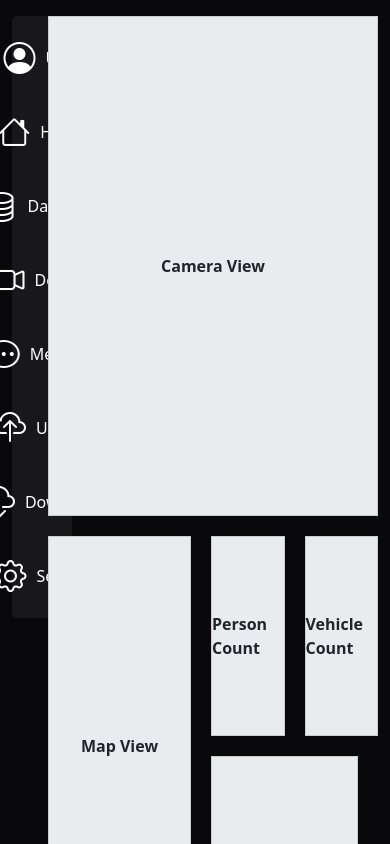
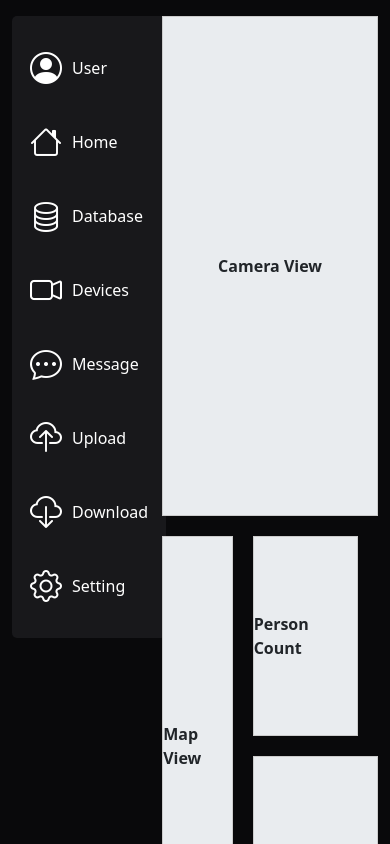
Before and after one commit to VoTanTai-dp/dahua-web-portal, a Vue app in the folder frontend/: page / in a window 390 px wide. Shown: the top 844 px of the page. Built offline with nearby package versions, Linux system fonts and the light colour scheme.

Commit message:
Update NavigationBar.vue

```diff
--- a/frontend/src/layouts/NavigationBar.vue
+++ b/frontend/src/layouts/NavigationBar.vue
@@ -3,14 +3,14 @@
 </script>
 
 <template>
-    <div class="sidebar">
+    <div class="sidebar overflow-hidden">
         <nav class="nav flex-column h-100">
             <div class="top-nav">
                 <RouterLink
                     style="text-decoration: none; color: white; display:flex; justify-content:flex-start; align-items: center;"
                     class="nav-item" to="/user">
                     <i class="bi bi-person-circle" style="font-size: 2rem; margin-right: 10px;"></i>
-                    User
+                    <span>User</span>
                 </RouterLink>
                 <RouterLink
                     style="text-decoration: none; color: white; display:flex; justify-content:flex-start; align-items: center;"
@@ -69,6 +69,7 @@
     color: var(--text-light-color);
     padding: 20px 10px;
     border-radius: 5px;
+    margin-right: 20px;
 }
 
 /* Nav item */
@@ -98,42 +99,6 @@
     flex-wrap: nowrap;
 }
 
-/* Responsive sidebar: thu gọn sidebar ở màn hình nhỏ */
-@media (max-width: 768px) {
-    .sidebar {
-        width: 60px;
-        padding: 10px 5px;
-    }
-
-    .nav-item {
-        justify-content: center;
-        padding: 8px 0;
-    }
-
-    .nav-item i {
-        margin-right: 0;
-    }
-
-    .nav-item span,
-    .nav-item-text {
-        display: none;
-    }
-
-    .top-nav,
-    .bottom-nav {
-        display: flex;
-        flex-direction: column;
-        align-items: center;
-    }
-}
-
-/* Mặc định màn hình lớn */
-@media (min-width: 769px) {
-    .sidebar {
-        width: 220px;
-    }
-}
-
 /* Smooth scrolling */
 body {
     scroll-behavior: smooth;
```
